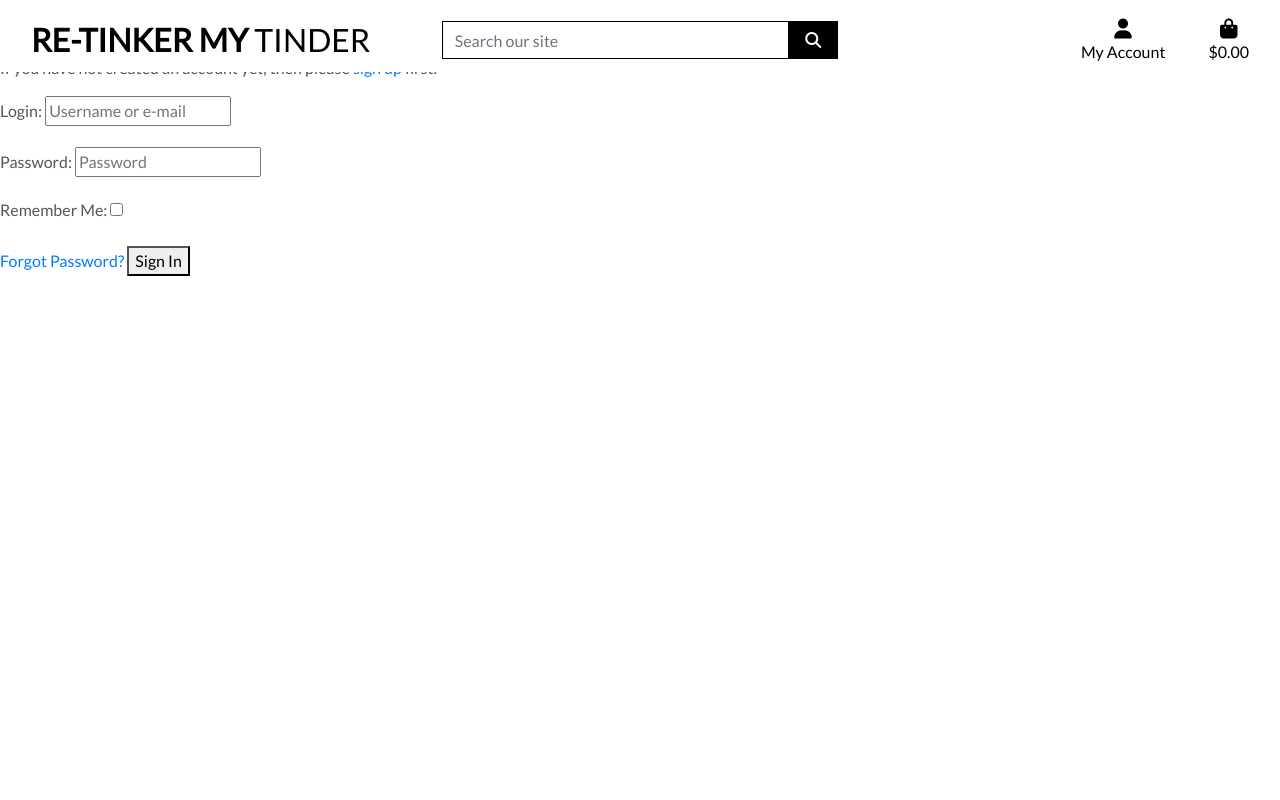
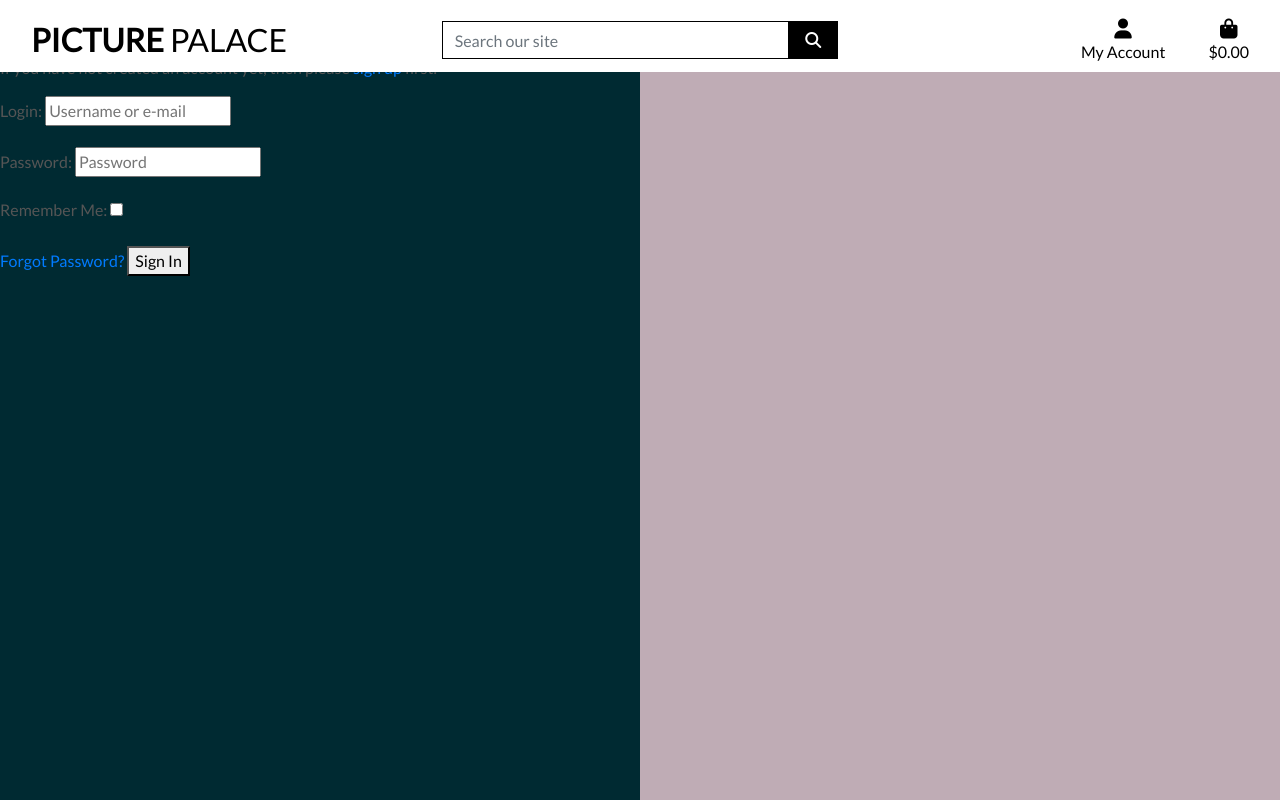
Before and after one commit to nafeesahyounis/milestone-4, a Django app: page /accounts/login/ in a window 1280 px wide. Run offline with Django 3.2, Linux system fonts and the light colour scheme; some libraries are stand-ins or nearby versions.

Commit message:
changed color scheme of site

```diff
--- a/static/css/base.css
+++ b/static/css/base.css
@@ -7,6 +7,12 @@ body {
     height: calc(100vh - 164px);
     color: #555;
     font-family: 'Lato';
+
+background: linear-gradient(to right, #002A32 0%, #002A32 50%,#000000 50%,#BFACB5 50%,#BFACB5 100%); /* W3C */
+}
+
+.first {
+    background-color:#A3C9D3;
 }
 
 /* from Bulma */
--- a/templates/base.html
+++ b/templates/base.html
@@ -32,14 +32,14 @@
     {% block extra_js %}
     {% endblock %}
 
-    <title>Boutique Ado {% block extra_title %}{% endblock %}</title>
+    <title>Picture Palace {% block extra_title %}{% endblock %}</title>
   </head>
   <body>
     <header class="container-fluid fixed-top">
         <div id="topnav" class="row bg-white pt-lg-2 d-none d-lg-flex">
             <div class="col-12 col-lg-4 my-auto py-1 py-lg-0 text-center text-lg-left">
                 <a href="{% url 'home' %}" class="nav-link main-logo-link">
-                    <h2 class="logo-font text-black my-0"><strong>Re-tinker My</strong> Tinder</h2>
+                    <h2 class="logo-font text-black my-0"><strong>Picture</strong> Palace</h2>
                 </a>
             </div>
             <div class="col-12 col-lg-4 my-auto py-1 py-lg-0">
```
Also changed, not shown: home/templates/home/index.html (+5 -4 lines), media/photography.jpg (added), 1 other file.
